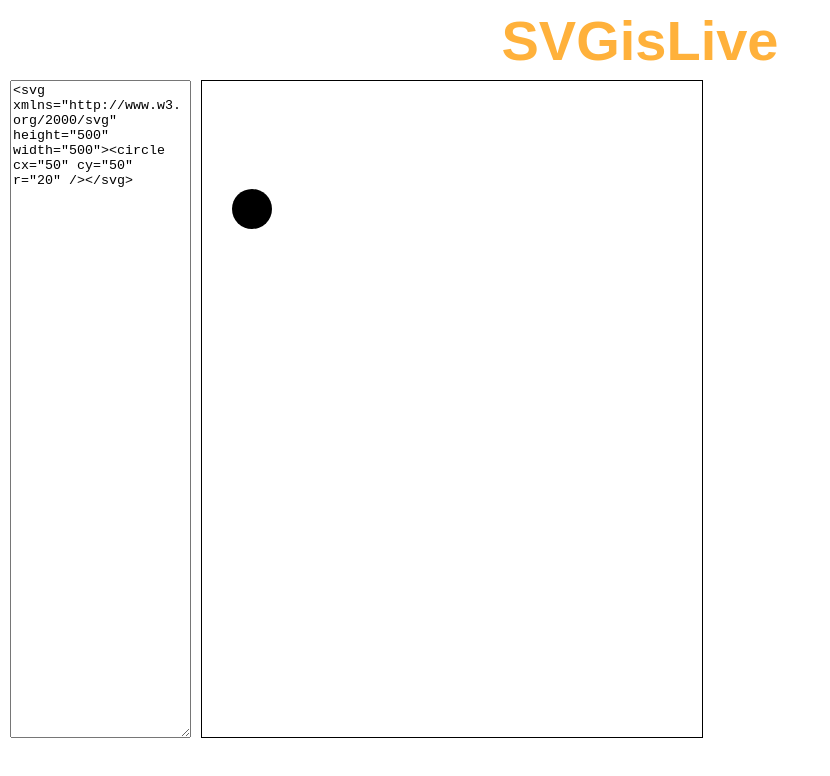
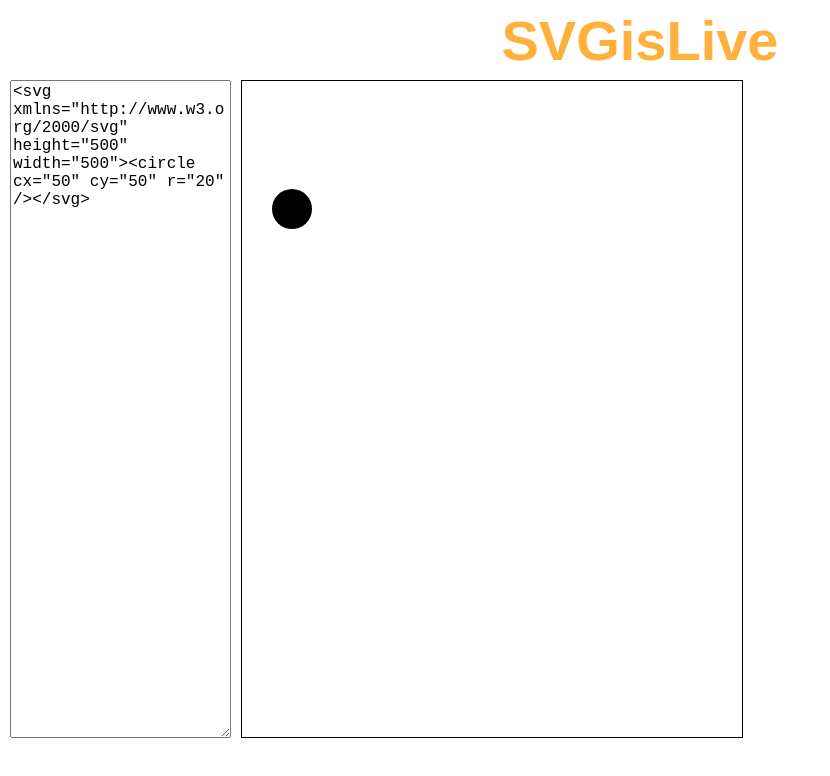
Before and after one commit to T1xx1/SVGisLive, a Svelte app: page / in a window 1280 px wide. Shown: the top 776 px of the page, without its empty margins (0-830 px from the left). Built offline with nearby package versions, Linux system fonts and the light colour scheme.

Commit message:
Bigger editor text

```diff
--- a/src/app/main/editor.svelte
+++ b/src/app/main/editor.svelte
@@ -7,3 +7,9 @@
    spellcheck="false"
    bind:value={svg}
 />
+
+<style>
+   textarea {
+      font-size: 1rem;
+   }
+</style>
```
